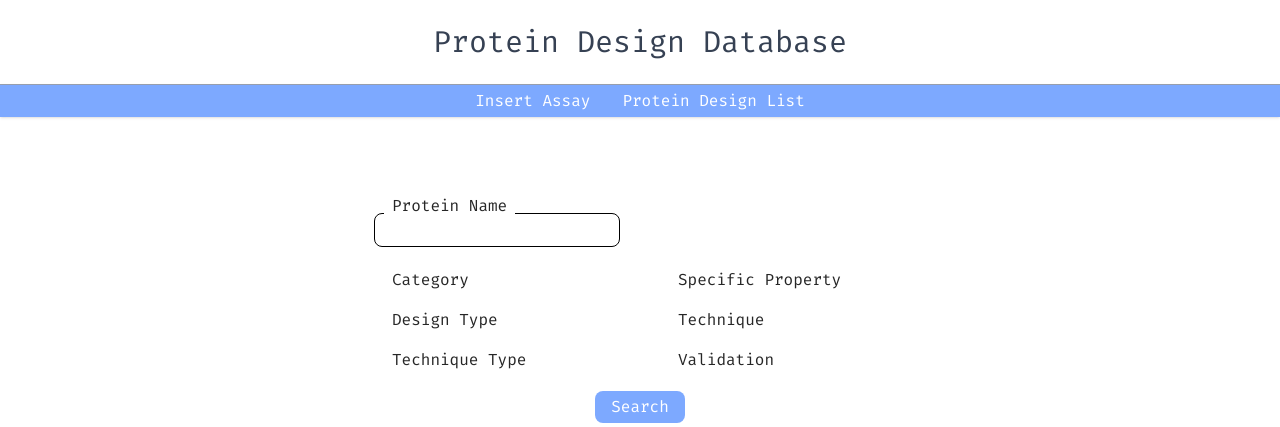
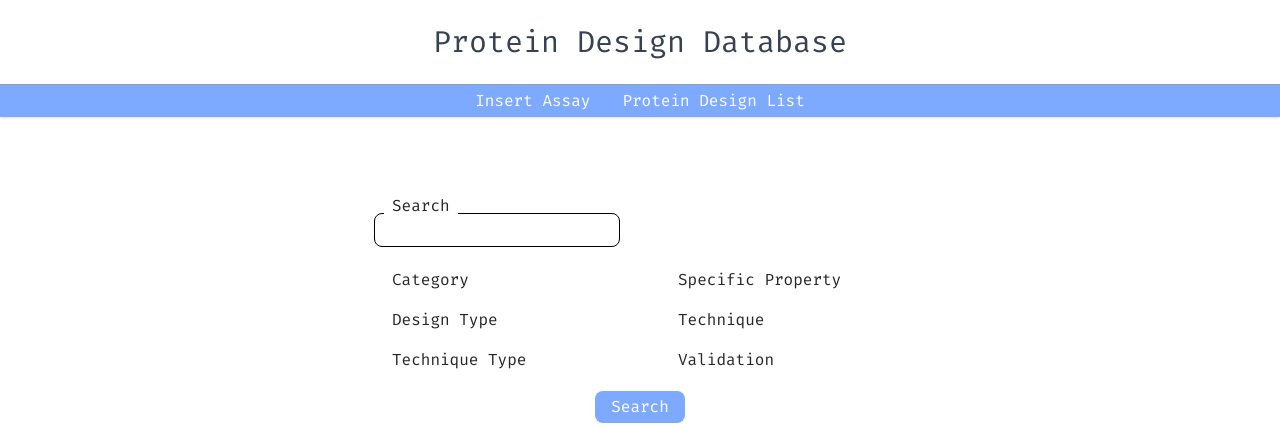
Before and after one commit to klopesb/Projeto_23_Towards-a-public-repository-of-designed-proteins, a Django app: template root/protein_design/templates/templates/protein_design/design_search.html in a window 1280 px wide. Shown: the top 427 px of the page. Run offline with Django 5.2, Linux system fonts and the light colour scheme; the template is opened without the code that fills it, so the values that code supplies are empty; style sheets or scripts are compiled from the project's sources; some libraries are stand-ins or nearby versions.

```diff
--- a/root/protein_design/templates/templates/protein_design/design_search.html
+++ b/root/protein_design/templates/templates/protein_design/design_search.html
@@ -44,7 +44,7 @@
           <label
             class="absolute bg-white px-2 py-[1px] -top-5 left-[10px] peer-focus:text-blue-500"
             for="id_global_search"
-            >Protein Name</label
+            >Search</label
           >
         </div>
 
```
Also changed, not shown: 7 other files.
